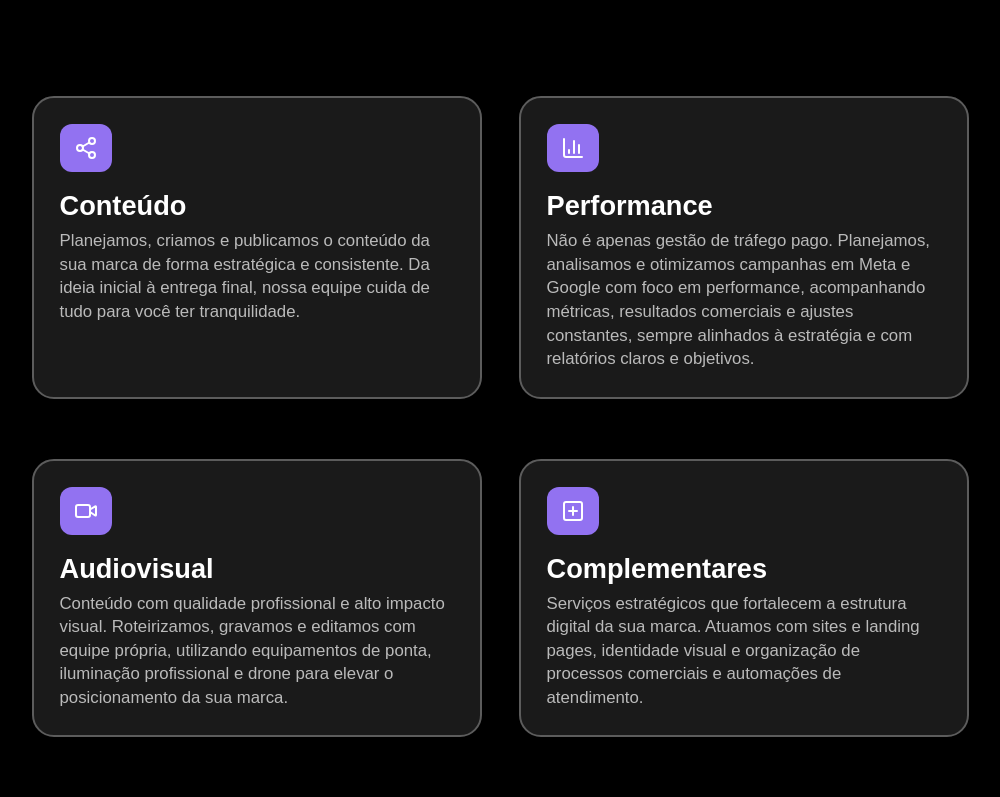
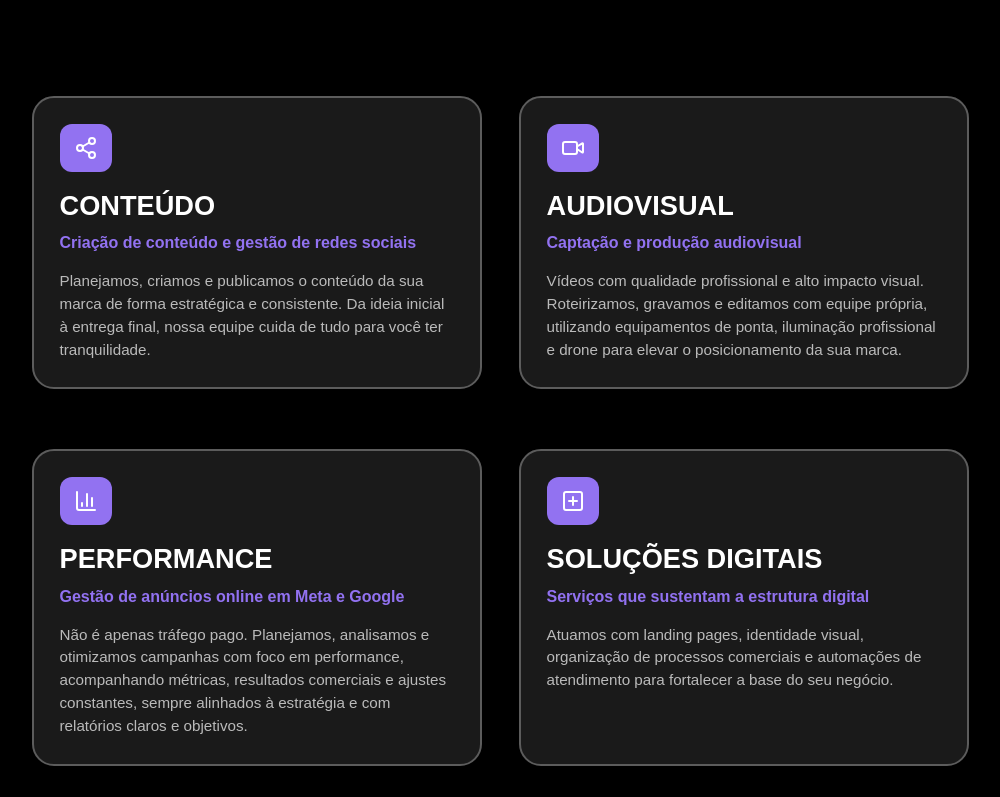
Before and after one commit to InteliJR/linka-media-LP, a Next.js app in the folder frontend/: page / in a window 1280 px wide. Shown: the part 1243-2040 px from the top of the page, without its empty margins (140-1140 px from the left). Built offline with nearby package versions, Linux system fonts and the light colour scheme; no server answers.

Commit message:
finalização da LP

```diff
--- a/frontend/src/components/sections/ServiceSection/ServiceSection.tsx
+++ b/frontend/src/components/sections/ServiceSection/ServiceSection.tsx
@@ -5,23 +5,27 @@ import { Share2, BarChart3, Video, PlusSquare } from 'lucide-react';
 export default function ServiceSection() {
   const services = [
     {
-      title: "Conteúdo",
+      title: "CONTEÚDO",
+      subtitle: "Criação de conteúdo e gestão de redes sociais",
       description: "Planejamos, criamos e publicamos o conteúdo da sua marca de forma estratégica e consistente. Da ideia inicial à entrega final, nossa equipe cuida de tudo para você ter tranquilidade.",
       icon: <Share2 size={24} />
     },
     {
-      title: "Performance",
-      description: "Não é apenas gestão de tráfego pago. Planejamos, analisamos e otimizamos campanhas em Meta e Google com foco em performance, acompanhando métricas, resultados comerciais e ajustes constantes, sempre alinhados à estratégia e com relatórios claros e objetivos.",
+      title: "AUDIOVISUAL",
+      subtitle: "Captação e produção audiovisual",
+      description: "Vídeos com qualidade profissional e alto impacto visual. Roteirizamos, gravamos e editamos com equipe própria, utilizando equipamentos de ponta, iluminação profissional e drone para elevar o posicionamento da sua marca.",
+      icon: <Video size={24} />
+    },
+    {
+      title: "PERFORMANCE",
+      subtitle: "Gestão de anúncios online em Meta e Google",
+      description: "Não é apenas tráfego pago. Planejamos, analisamos e otimizamos campanhas com foco em performance, acompanhando métricas, resultados comerciais e ajustes constantes, sempre alinhados à estratégia e com relatórios claros e objetivos.",
       icon: <BarChart3 size={24} />
     },
     {
-      title: "Audiovisual",
-      description: "Conteúdo com qualidade profissional e alto impacto visual. Roteirizamos, gravamos e editamos com equipe própria, utilizando equipamentos de ponta, iluminação profissional e drone para elevar o posicionamento da sua marca.",
-      icon: <Video size={24} />
-    },
-    {
-      title: "Complementares",
-      description: "Serviços estratégicos que fortalecem a estrutura digital da sua marca. Atuamos com sites e landing pages, identidade visual e organização de processos comerciais e automações de atendimento.",
+      title: "SOLUÇÕES DIGITAIS",
+      subtitle: "Serviços que sustentam a estrutura digital",
+      description: "Atuamos com landing pages, identidade visual, organização de processos comerciais e automações de atendimento para fortalecer a base do seu negócio.",
       icon: <PlusSquare size={24} />
     }
   ];
@@ -43,7 +47,6 @@ export default function ServiceSection() {
 
       <div className={styles.grid}>
         {services.map((s, i) => (
-
           <div
             key={i}
             className={styles.cardWrapper}
--- a/frontend/src/components/sections/TeamSection/TeamSection.tsx
+++ b/frontend/src/components/sections/TeamSection/TeamSection.tsx
@@ -13,11 +13,6 @@ const teamData = [
     name: "Lucas Guirado",
     role: "Diretor Geral",
     image: "/images/time/Lucas Guirado - Diretor Geral.jpg"
-  },
-  {
-    name: "Saulo Neto",
-    role: "Diretor Comercial",
-    image: "/images/time/Saulo Neto - Diretor Comercial.jpg"
   },
   {
     name: "Lucas Ferine",
--- a/frontend/src/components/ui/ServiceCard/ServiceCard.module.css
+++ b/frontend/src/components/ui/ServiceCard/ServiceCard.module.css
@@ -56,12 +56,24 @@
   line-height: 1.15;
 }
 
-/* TEXTO */
+/* --- ADICIONE ISSO --- */
+.subtitle {
+  font-family: 'Aileron', sans-serif;
+  font-size: clamp(0.9rem, 2vw, 1rem);
+  font-weight: 600;
+  color: #9272f1;
+  margin: 4px 0 8px 0;
+  position: relative;
+  z-index: 2;
+  line-height: 1.3;
+}
+/* --------------------- */
+
 .description {
   font-family: 'Aileron', sans-serif;
-  font-size: clamp(0.9rem, 2.4vw, 1.05rem);
+  font-size: clamp(0.85rem, 2.4vw, 0.95rem);
   color: rgba(255, 255, 255, 0.7);
-  line-height: 1.4;
+  line-height: 1.5;
   margin: 0;
   position: relative;
   z-index: 2;
--- a/frontend/src/components/ui/ServiceCard/ServiceCard.tsx
+++ b/frontend/src/components/ui/ServiceCard/ServiceCard.tsx
@@ -5,11 +5,12 @@ import styles from './ServiceCard.module.css';
 
 interface ServiceCardProps {
   title: string;
+  subtitle: string; // <--- ADICIONE ISSO
   description: string;
   icon: React.ReactNode;
 }
 
-export const ServiceCard = ({ title, description, icon }: ServiceCardProps) => {
+export const ServiceCard = ({ title, subtitle, description, icon }: ServiceCardProps) => {
   const cardRef = useRef<HTMLDivElement>(null);
 
   const handleMouseMove = (e: React.MouseEvent<HTMLDivElement>) => {
@@ -36,6 +37,10 @@ export const ServiceCard = ({ title, description, icon }: ServiceCardProps) => {
       </div>
 
       <h3 className={styles.title}>{title}</h3>
+
+      {/* <--- ADICIONE O SUBTÍTULO AQUI */}
+      <h4 className={styles.subtitle}>{subtitle}</h4>
+
       <p className={styles.description}>{description}</p>
     </div>
   );
```
